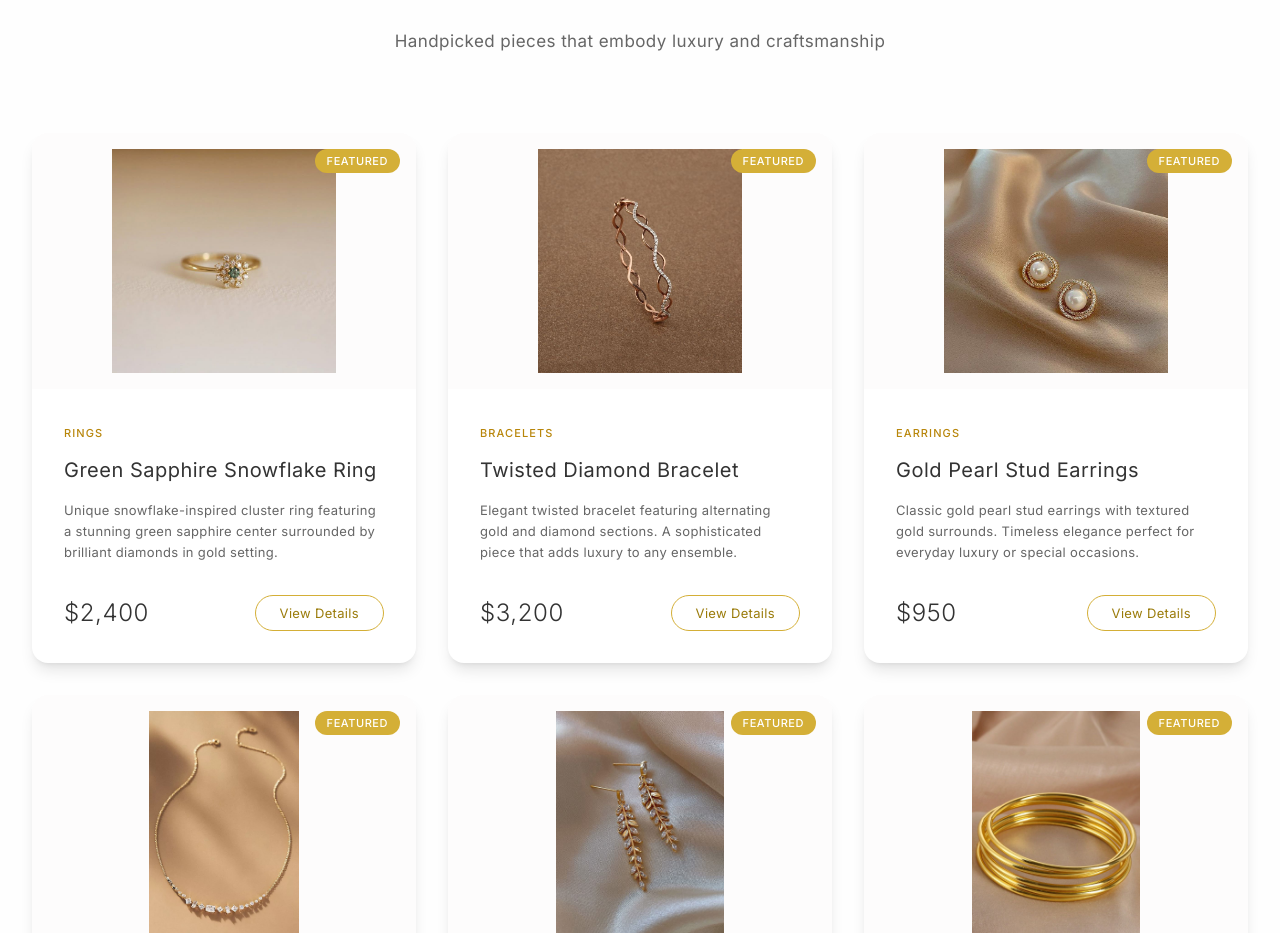
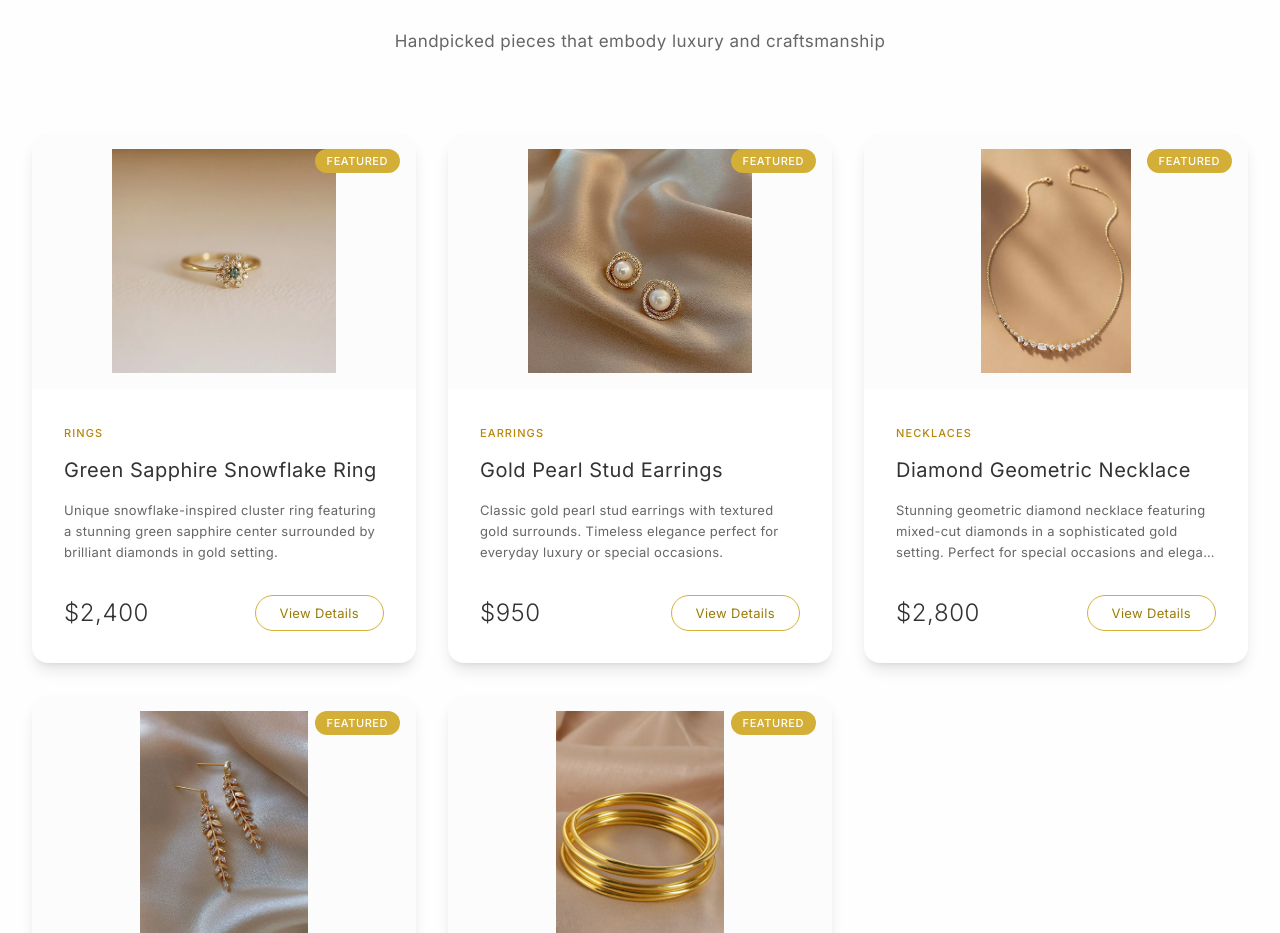
Before and after one commit to Dhanushgop-git-ui/auxillary, a React (Vite) app: page / in a window 1280 px wide. Shown: the part 980-1913 px from the top of the page. Built offline with nearby package versions, Linux system fonts and the light colour scheme.

Commit message:
Remove Twisted Diamond Bracelet from collections

```diff
--- a/src/components/FeaturedCollection.jsx
+++ b/src/components/FeaturedCollection.jsx
@@ -14,15 +14,6 @@ const FeaturedCollection = () => {
     },
     {
       id: 2,
-      name: "Twisted Diamond Bracelet",
-      category: "BRACELETS",
-      price: 3200,
-      image: "/images/download%20(5).jpg",
-      description: "Elegant twisted bracelet featuring alternating gold and diamond sections. A sophisticated piece that adds luxury to any ensemble.",
-      featured: true
-    },
-    {
-      id: 3,
       name: "Gold Pearl Stud Earrings",
       category: "EARRINGS",
       price: 950,
@@ -31,7 +22,7 @@ const FeaturedCollection = () => {
       featured: true
     },
     {
-      id: 4,
+      id: 3,
       name: "Diamond Geometric Necklace",
       category: "NECKLACES",
       price: 2800,
@@ -40,7 +31,7 @@ const FeaturedCollection = () => {
       featured: true
     },
     {
-      id: 6,
+      id: 4,
       name: "Rhinestone Leaf Drop Earrings",
       category: "EARRINGS",
       price: 1650,
--- a/src/components/ProductCard.jsx
+++ b/src/components/ProductCard.jsx
@@ -26,9 +26,6 @@ const ProductCard = ({ product }) => {
     }
     if (productName === "Diamond Geometric Necklace") {
       return "/images/ChatGPT Image Jun 29, 2025, 09_49_30 PM.png"
-    }
-    if (productName === "Twisted Diamond Bracelet") {
-      return "/images/ChatGPT Image Jun 29, 2025, 09_48_31 PM.png"
     }
     if (productName === "Gold Stacking Bangle Set") {
       return "/images/ChatGPT Image Jun 30, 2025, 08_29_38 PM.png"
--- a/src/pages/Collections.jsx
+++ b/src/pages/Collections.jsx
@@ -38,7 +38,7 @@ const Collections = () => {
       type: "Earrings"
     },
     {
-      id: 6,
+      id: 3,
       name: "Diamond Geometric Necklace",
       category: "NECKLACES",
       price: 2800,
--- a/src/pages/ProductDetail.jsx
+++ b/src/pages/ProductDetail.jsx
@@ -50,43 +50,6 @@ const ProductDetail = () => {
     },
     2: {
       id: 2,
-      name: "Twisted Diamond Bracelet",
-      category: "BRACELETS",
-      price: 3200,
-      originalPrice: 3600,
-      description: "Elegant twisted bracelet featuring alternating gold and diamond sections. A sophisticated piece that adds luxury to any ensemble.",
-      longDescription: "This exquisite bracelet showcases the perfect marriage of classic design and contemporary craftsmanship. The twisted rope pattern creates dynamic movement and light play, while strategically placed diamonds add brilliant sparkle at every turn. Each diamond section is meticulously set to ensure maximum security and brilliance.",
-      designStory: "The twisted rope motif has been a symbol of strength and unity throughout history. Our interpretation elevates this classic design with precision-cut diamonds that follow the natural flow of the twist, creating a piece that's both timeless and thoroughly modern.",
-      stylingTips: "Perfect as a standalone statement piece or layered with simpler bracelets. The twisted design catches light beautifully, making it ideal for evening events. Complements both warm and cool-toned metals in your jewelry collection.",
-      careInstructions: "Clean with a soft brush and mild soap solution. Avoid harsh chemicals and abrasive materials. Professional cleaning recommended annually to maintain diamond brilliance.",
-      images: [
-        "/images/download%20(5).jpg",
-        "/images/ChatGPT Image Jun 30, 2025, 09_31_31 PM.png",
-        "/images/download%20(5)%20copy.jpg",
-        "/images/download%20(5)%20copy%20copy.jpg"
-      ],
-      specifications: {
-        metalType: "14K White Gold",
-        metalPurity: "58.3% Gold Content",
-        diamonds: "1.5ct Total Weight",
-        clarity: "VS2 Average",
-        cut: "Round Brilliant",
-        length: "7.5 inches",
-        width: "6mm",
-        weight: "12.8 grams",
-        clasp: "Hidden Safety Clasp"
-      },
-      sizes: ["7 inches", "7.5 inches", "8 inches"],
-      inStock: true,
-      paymentPlans: [
-        { name: "Full Payment", description: "Pay in full today" },
-        { name: "3 Months", description: "$1,067 x 3 payments" },
-        { name: "6 Months", description: "$533 x 6 payments" },
-        { name: "12 Months", description: "$267 x 12 payments" }
-      ]
-    },
-    4: {
-      id: 4,
       name: "Gold Pearl Stud Earrings",
       category: "EARRINGS",
       price: 950,
```
